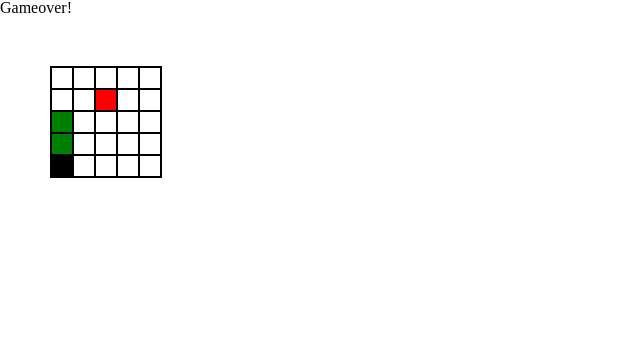
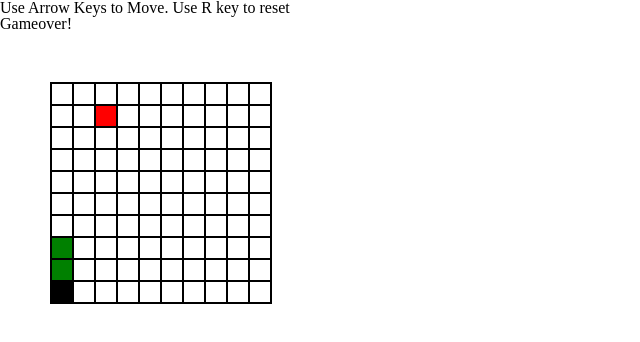
Before and after one commit to daleblarie/Snake-Game, a plain HTML site: page index.html in a window 1280 px wide. Shown: the whole page, without its empty margins (0-640 px from the left). Drawn offline with nearby package versions, Linux system fonts and the light colour scheme.

Commit message:
'Added Reset and made bigger'

```diff
--- a/index.html
+++ b/index.html
@@ -5,12 +5,18 @@
     <link rel="stylesheet" href="styles.css">
     <meta charset="utf-8">
     <script src="https://ajax.googleapis.com/ajax/libs/jquery/3.2.1/jquery.min.js"></script>
-    <title>Snake Game</title>
+    <title>Snek.io</title>
   </head>
   <body>
+    <div id="instructions"></div>
     <div id="gameover"></div>
     <div id="game">
       <div class="row">
+        <div class="cell"></div>
+        <div class="cell"></div>
+        <div class="cell"></div>
+        <div class="cell"></div>
+        <div class="cell"></div>
         <div class="cell"></div>
         <div class="cell"></div>
         <div class="cell"></div>
@@ -23,8 +29,6 @@
         <div class="cell"></div>
         <div class="cell"></div>
         <div class="cell"></div>
-      </div>
-      <div class="row">
         <div class="cell"></div>
         <div class="cell"></div>
         <div class="cell"></div>
@@ -37,8 +41,90 @@
         <div class="cell"></div>
         <div class="cell"></div>
         <div class="cell"></div>
+        <div class="cell"></div>
+        <div class="cell"></div>
+        <div class="cell"></div>
+        <div class="cell"></div>
+        <div class="cell"></div>
       </div>
       <div class="row">
+        <div class="cell"></div>
+        <div class="cell"></div>
+        <div class="cell"></div>
+        <div class="cell"></div>
+        <div class="cell"></div>
+        <div class="cell"></div>
+        <div class="cell"></div>
+        <div class="cell"></div>
+        <div class="cell"></div>
+        <div class="cell"></div>
+      </div>
+      <div class="row">
+        <div class="cell"></div>
+        <div class="cell"></div>
+        <div class="cell"></div>
+        <div class="cell"></div>
+        <div class="cell"></div>
+        <div class="cell"></div>
+        <div class="cell"></div>
+        <div class="cell"></div>
+        <div class="cell"></div>
+        <div class="cell"></div>
+      </div>
+      <div class="row">
+        <div class="cell"></div>
+        <div class="cell"></div>
+        <div class="cell"></div>
+        <div class="cell"></div>
+        <div class="cell"></div>
+        <div class="cell"></div>
+        <div class="cell"></div>
+        <div class="cell"></div>
+        <div class="cell"></div>
+        <div class="cell"></div>
+      </div>
+      <div class="row">
+        <div class="cell"></div>
+        <div class="cell"></div>
+        <div class="cell"></div>
+        <div class="cell"></div>
+        <div class="cell"></div>
+        <div class="cell"></div>
+        <div class="cell"></div>
+        <div class="cell"></div>
+        <div class="cell"></div>
+        <div class="cell"></div>
+      </div>
+      <div class="row">
+        <div class="cell"></div>
+        <div class="cell"></div>
+        <div class="cell"></div>
+        <div class="cell"></div>
+        <div class="cell"></div>
+        <div class="cell"></div>
+        <div class="cell"></div>
+        <div class="cell"></div>
+        <div class="cell"></div>
+        <div class="cell"></div>
+      </div>
+      <div class="row">
+        <div class="cell"></div>
+        <div class="cell"></div>
+        <div class="cell"></div>
+        <div class="cell"></div>
+        <div class="cell"></div>
+        <div class="cell"></div>
+        <div class="cell"></div>
+        <div class="cell"></div>
+        <div class="cell"></div>
+        <div class="cell"></div>
+      </div>
+      <div class="row">
+        <div class="cell"></div>
+        <div class="cell"></div>
+        <div class="cell"></div>
+        <div class="cell"></div>
+        <div class="cell"></div>
         <div class="cell"></div>
         <div class="cell"></div>
         <div class="cell"></div>
--- a/snake.js
+++ b/snake.js
@@ -16,6 +16,9 @@ function getcell (row, col) {
   var $cell = $($cells[col]);
   return $cell;
 }
+const $gameover = $('#gameover');
+const $instructions = $('#instructions');
+$instructions.html('Use Arrow Keys to Move. Use R key to reset');
 
 // Snake
 // //////////////////////////////////////////////
@@ -26,7 +29,7 @@ function getcell (row, col) {
 // 1. creates a new object {}
 // 2. run the innards of you constructor function with that new object set to "this"
 // 3. return "this" aka that object you just created
-function Snake () {
+function Snake() {
   // sets 'this' to a new object
   // var this = {};
   this.pos = [
@@ -50,8 +53,8 @@ Snake.prototype.draw = function () {
 };
 Snake.prototype.checkValid = function () {
   var valid = true;
-  valid = valid && this.pos[0][0] >= 0 && this.pos[0][0] < 5;
-  valid = valid && this.pos[0][1] >= 0 && this.pos[0][1] < 5;
+  valid = valid && this.pos[0][0] >= 0 && this.pos[0][0] < 10;
+  valid = valid && this.pos[0][1] >= 0 && this.pos[0][1] < 10;
   for (var i = 1; i < this.pos.length; i++) {
     if (this.pos[0][0] === this.pos[i][0] && this.pos[0][1] === this.pos[i][1]) {
       valid = false;
@@ -181,10 +184,15 @@ $(document).keydown(function (event) {
     case 40:
       DIRECTION = 'DOWN';
       break;
+    case 82:
+      console.log('reset');
+      reset();
+      break;
     default:
+      event.preventDefault();
       return;
+
   }
-  event.preventDefault();
   console.log(DIRECTION);
   console.log(event.keyCode);
 });
@@ -194,13 +202,16 @@ $(document).keydown(function (event) {
 // //////////////////////////////////////////////
 // //////////////////////////////////////////////
 // //////////////////////////////////////////////
-var grid = new Grid();
-grid.draw();
 
-var movement = setInterval(function () {
+var GAMELOOP;
+var grid;
+
+function gameLoop() {
+  var snake = new Snake();
+  grid = new Grid();
+  var GAMELOOP = setInterval(function () {
     var snake = grid.snake;
     var apple = grid.apple;
-
     switch (DIRECTION) {
       case 'LEFT':
       if (snake.dir === 'RIGHT') {
@@ -239,11 +250,21 @@ var movement = setInterval(function () {
     if (snake.checkValid()) {
       grid.draw();
       if (grid.isWon()) {
-      clearInterval(movement);
-      $('#gameover').append('U win!');
+        clearInterval(GAMELOOP);
+        $gameover.html('U win!');
       }
     } else {
-    clearInterval(movement);
-    $('#gameover').append('Gameover!');
+      $gameover.html('Gameover!');
+      clearInterval(GAMELOOP);
     }
-}, 250);
+  }, 125);
+}
+
+function reset() {
+  clearInterval(GAMELOOP);
+  gameLoop();
+  $gameover.html('');
+  DIRECTION = 'DOWN';
+}
+
+gameLoop();
```
Also changed, not shown: package-lock.json (added), 1 other file. Lines whose indentation alone changed are shown as unchanged.
